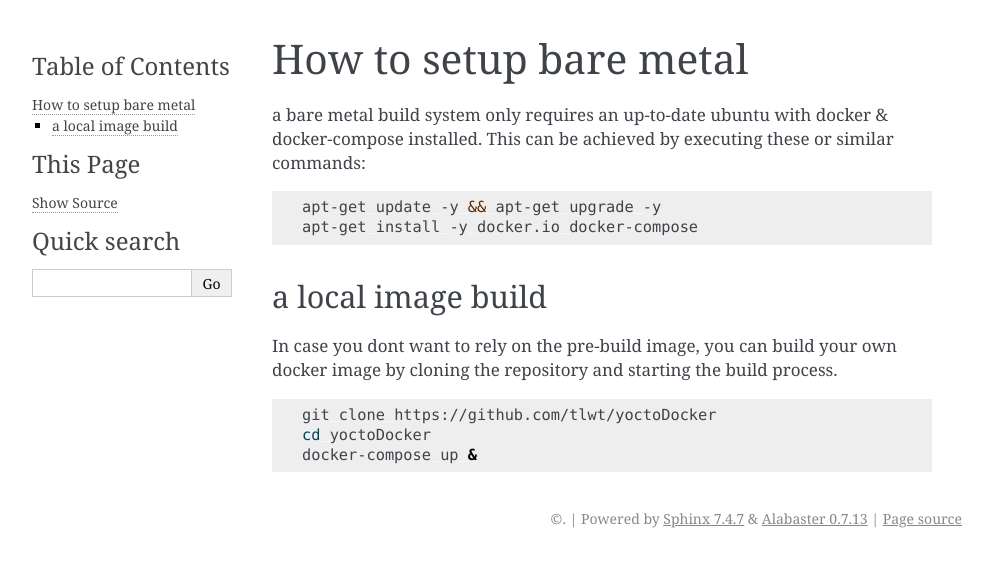
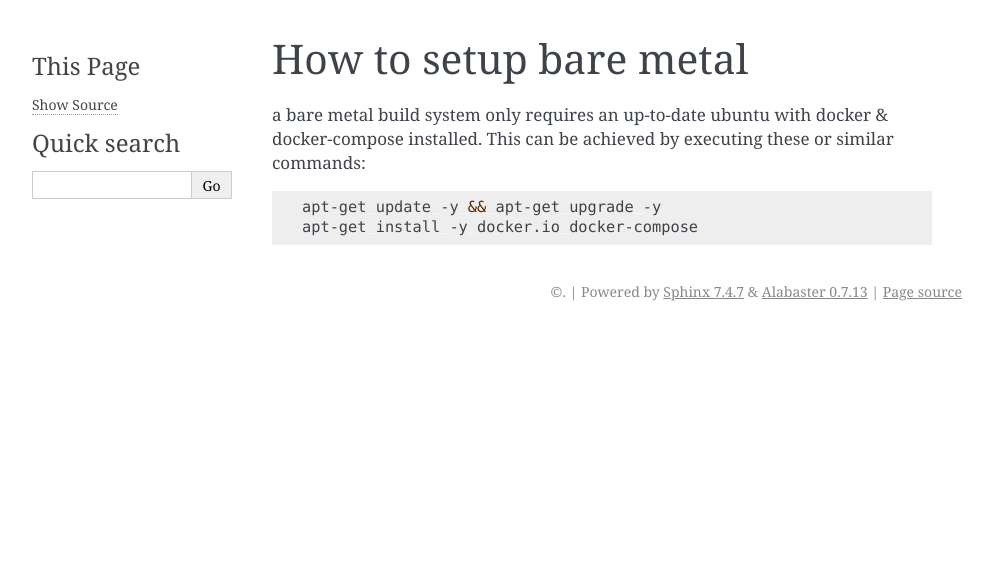
Before and after one commit to tlwt/yoctoDocker, a Sphinx documentation site: the page built from docs/setup-bare-metal.md, in a window 1280 px wide. Shown: the top 567 px of the page, without its empty margins (148-1141 px from the left). Built offline with Sphinx 7.4.7, drawn with Linux system fonts in a browser that asks for light colours.

````diff
--- a/docs/index.rst
+++ b/docs/index.rst
@@ -8,4 +8,6 @@ Documents
    :maxdepth: 16
 
    setup-bare-metal
-   yocto-docker-build-guide
+   setup-imx
+   setup-local-build
+   config-variables
--- a/docs/setup-bare-metal.md
+++ b/docs/setup-bare-metal.md
@@ -7,12 +7,3 @@ This can be achieved by executing these or similar commands:
 apt-get update -y && apt-get upgrade -y
 apt-get install -y docker.io docker-compose
 ```
-
-## a local image build
-In case you dont want to rely on the pre-build image, you can build your own docker image by cloning the repository and starting the build process.
-
-```bash
-git clone https://github.com/tlwt/yoctoDocker
-cd yoctoDocker
-docker-compose up &
-```
--- a/docs/yocto-docker-build-guide.md
+++ /dev/null
@@ -1,3 +0,0 @@
-# i.MX yocto docker build guide
-
-to be build
````
Also changed, not shown: README.md (+2 -82 lines), docs/config-variables.md (added, +30 -0 lines), docs/setup-imx.md (added, +12 -0 lines), docs/setup-local-build.md (added, +34 -0 lines).
